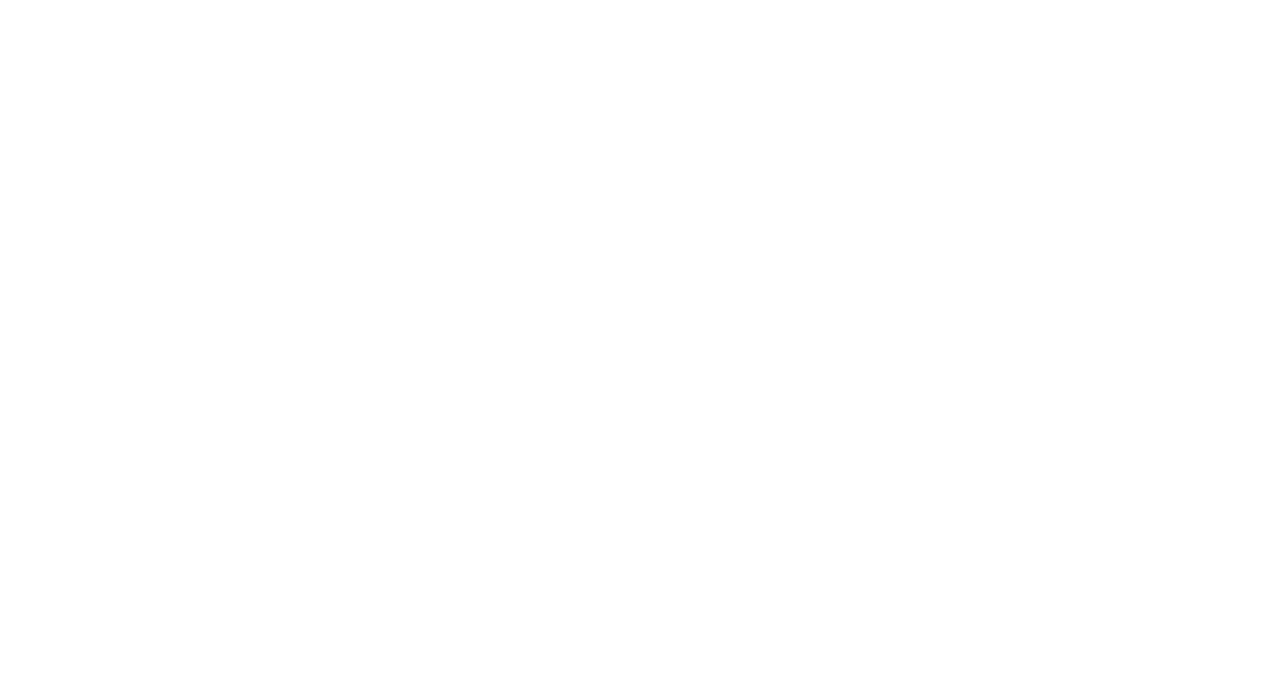
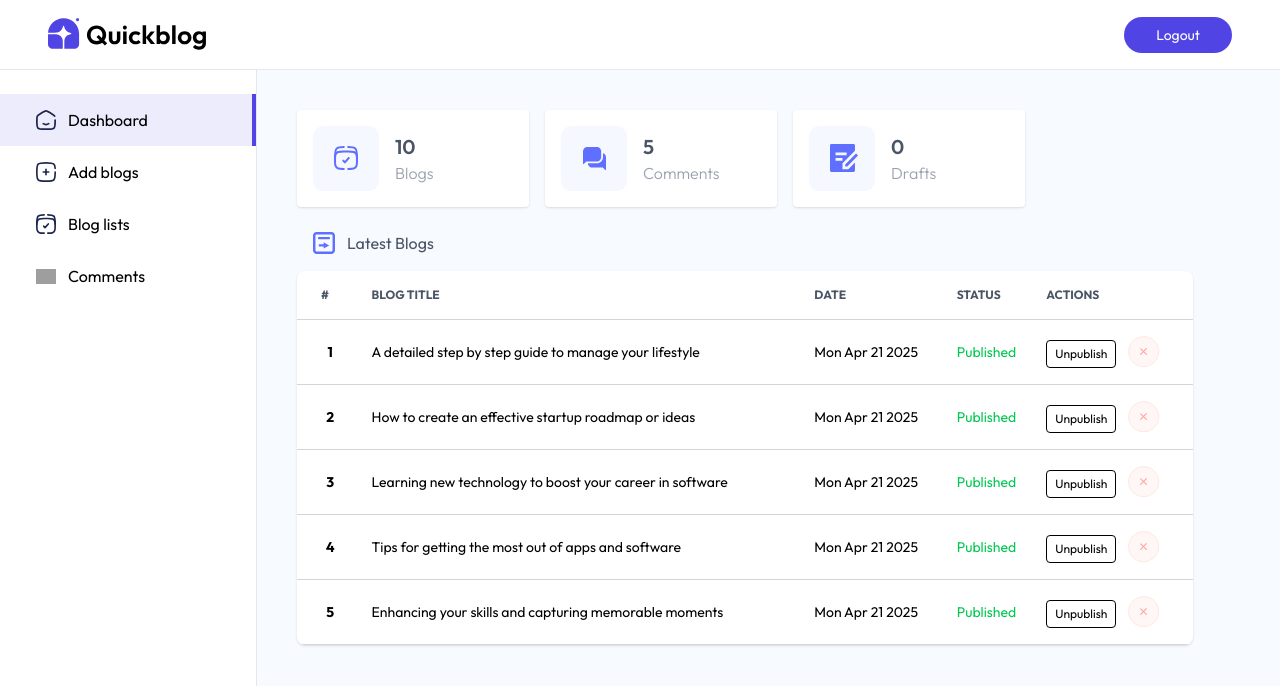
Before and after one commit to laxman-goud/ai-blog-platform, a React (Vite) app in the folder client/: page /admin in a window 1280 px wide. Before the commit this address had no page. Shown: the top 686 px of the page. Built offline with nearby package versions, Linux system fonts and the light colour scheme; grey boxes are pictures that could not be loaded.

Commit message:
client(feat): mount admin routes in app

```diff
--- a/client/src/App.jsx
+++ b/client/src/App.jsx
@@ -2,6 +2,13 @@
 import { Route, Routes } from 'react-router-dom'
 import Home from './pages/Home'
 import Blog from './pages/Blog'
+import Layout from './pages/admin/Layout'
+import Dashboard from './pages/admin/Dashboard'
+import Comments from './pages/admin/Comments'
+import AddBlog from './pages/admin/AddBlog'
+import ListBlog from './pages/admin/ListBlog'
+import Login from './components/admin/Login'
+import 'quill/dist/quill.snow.css'
 
 const App = () => {
   return (
@@ -9,6 +16,12 @@
       <Routes>
         <Route path='/' element={<Home />} />
         <Route path='/blog/:id' element={<Blog />} />
+        <Route path='/admin'  element={true ? <Layout />: <Login />}>
+          <Route index element={<Dashboard />} />
+          <Route path='comments' element={<Comments />} />
+          <Route path='addBlog' element={<AddBlog />} />
+          <Route path='listBlog' element={<ListBlog />} />
+        </Route>
       </Routes>
     </div>
   )
```
